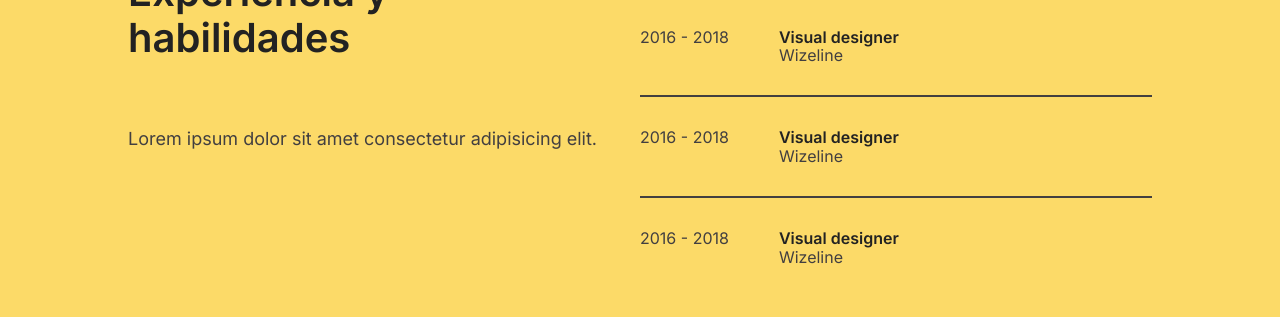
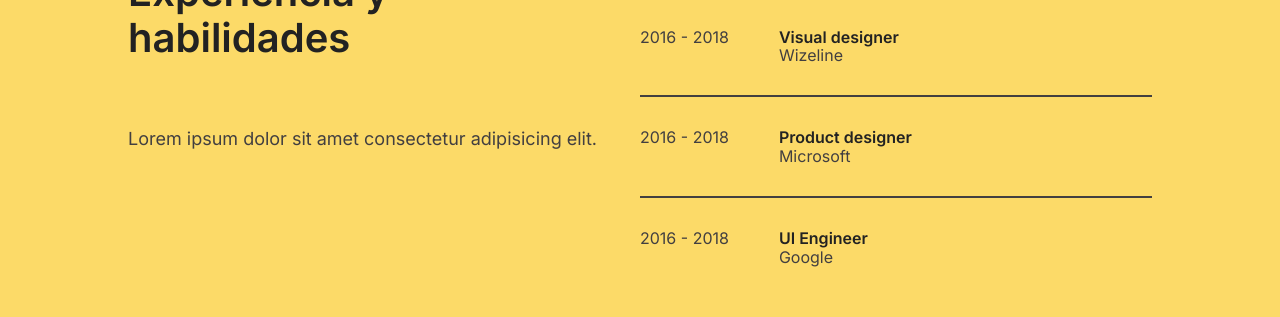
Before and after one commit to MatiasBarengo/MatiasBarengo-Portafolio, a plain HTML site: page index.html in a window 1280 px wide. Shown: the part 871-1188 px from the top of the page. Drawn offline with nearby package versions, Linux system fonts and the light colour scheme; a web font is replaced by a local one.

Commit message:
Update index.html

```diff
--- a/index.html
+++ b/index.html
@@ -70,12 +70,12 @@
                 <div class="separator"></div>
                 <div class="second-exp">
                     <p>2016 - 2018</p>
-                    <p><span class="visual-designer">Visual designer</span><br><span>Wizeline</span></p>
+                    <p><span class="visual-designer">Product designer</span><br><span>Microsoft</span></p>
                 </div>
                 <div class="separator"></div>
                 <div class="third-exp">
                     <p>2016 - 2018</p>
-                    <p><span class="visual-designer">Visual designer</span><br><span>Wizeline</span></p>
+                    <p><span class="visual-designer">UI Engineer</span><br><span>Google</span></p>
                 </div>
             </div>
         </div>
```
